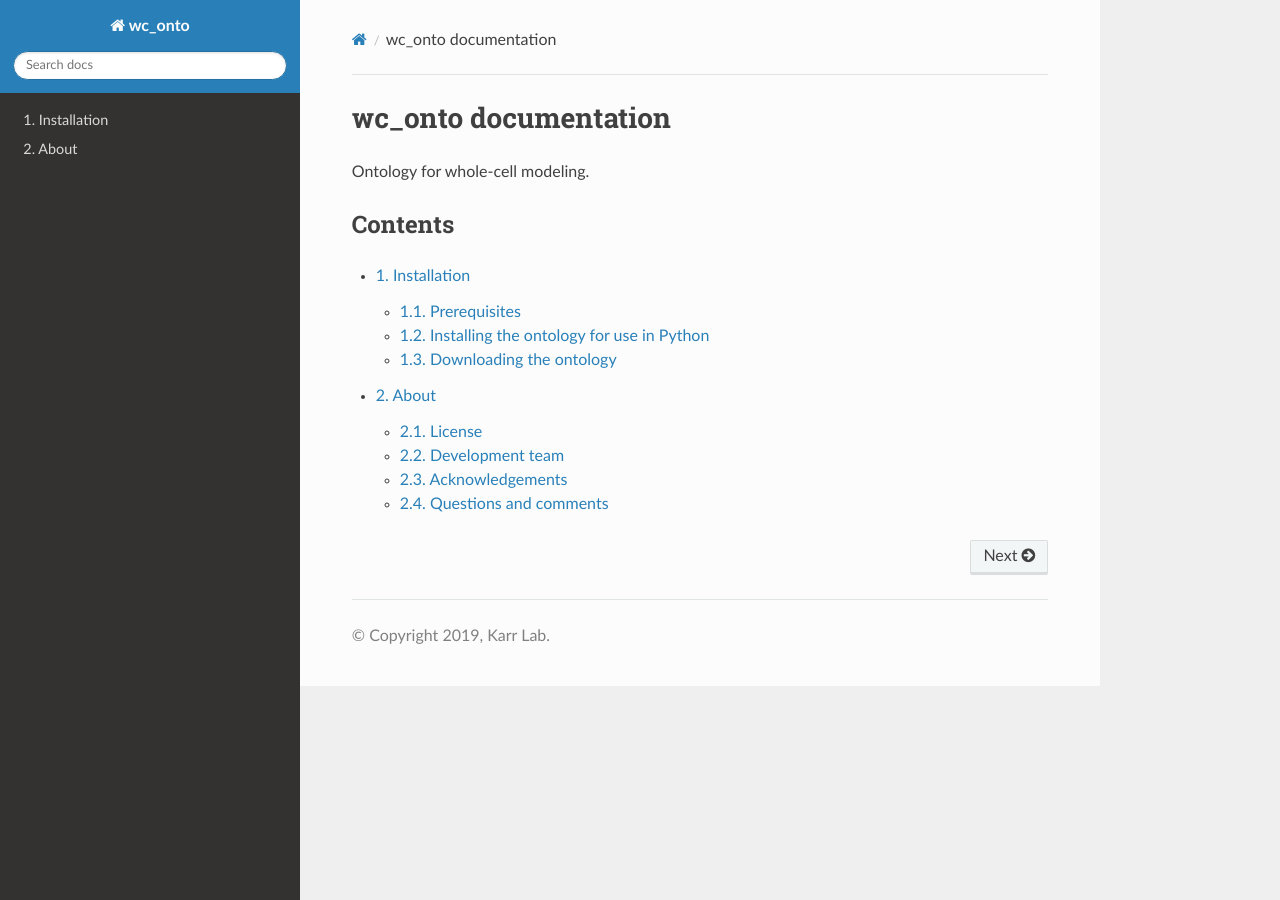
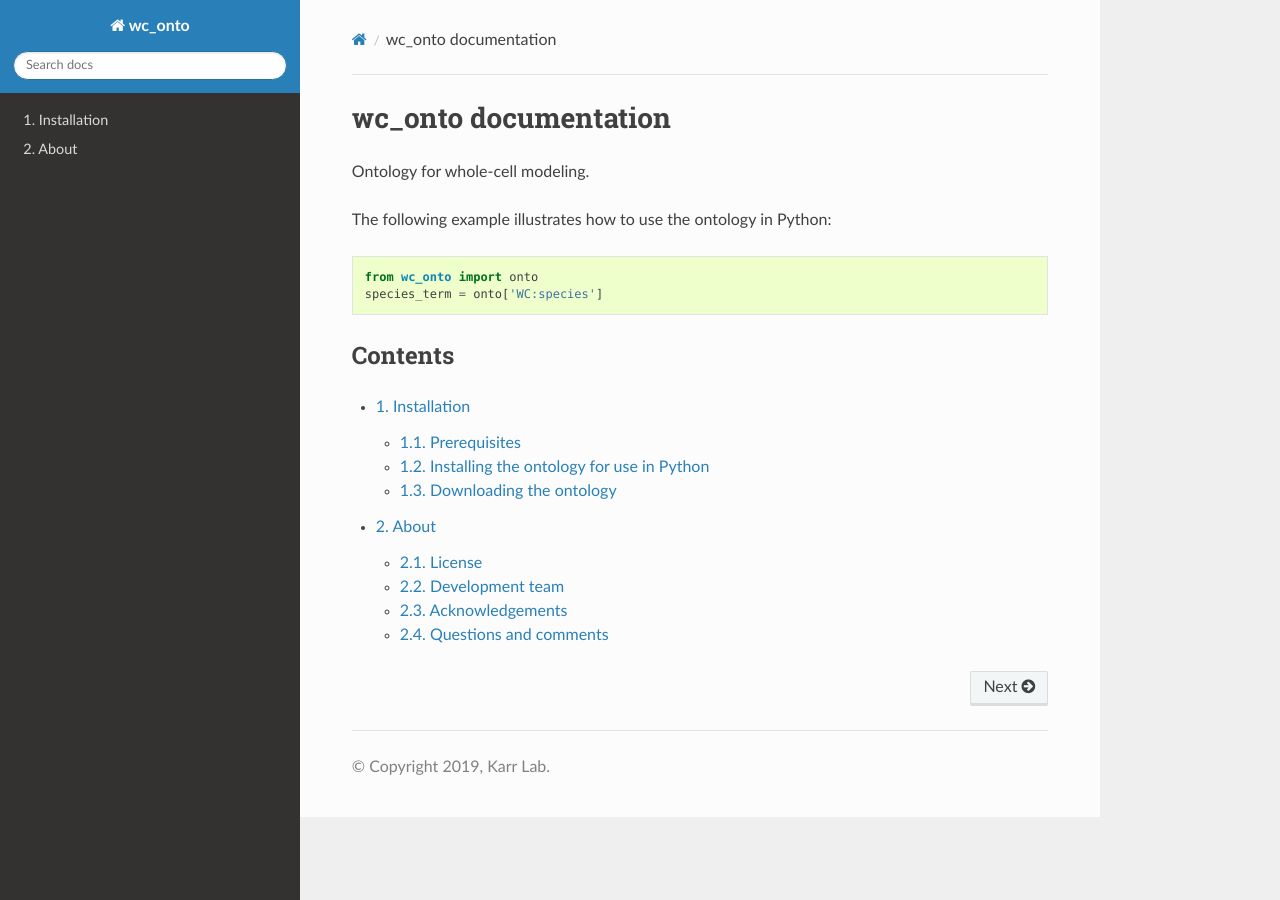
Before and after one commit to KarrLab/wc_onto, a Sphinx documentation site: the page built from docs/index.rst, in a window 1280 px wide. Built offline with Sphinx 7.4.7 and the Read the Docs theme 2.0.0, drawn with Linux system fonts in a browser that asks for light colours; pages that are not in the unit, such as notebooks, are missing from menus.

Commit message:
Providing usage instructions

```diff
--- a/docs/index.rst
+++ b/docs/index.rst
@@ -2,6 +2,11 @@ wc_onto documentation
 =====================
 
 Ontology for whole-cell modeling.
+
+The following example illustrates how to use the ontology in Python::
+
+    from wc_onto import onto
+    species_term = onto['WC:species']
 
 Contents
 --------
```
